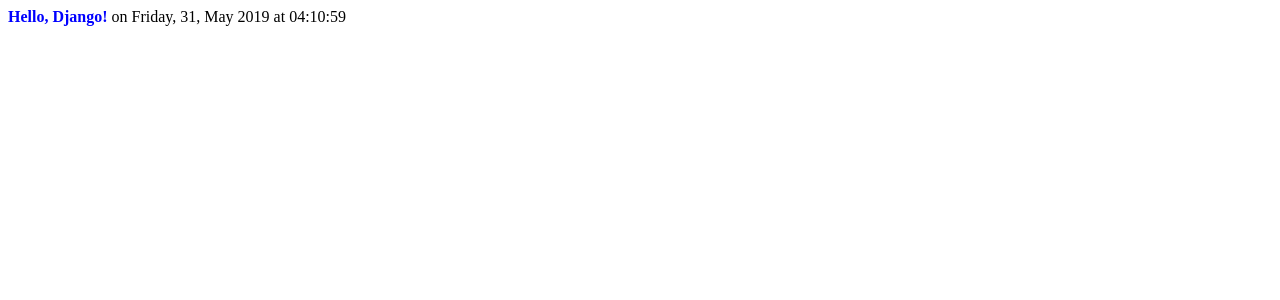
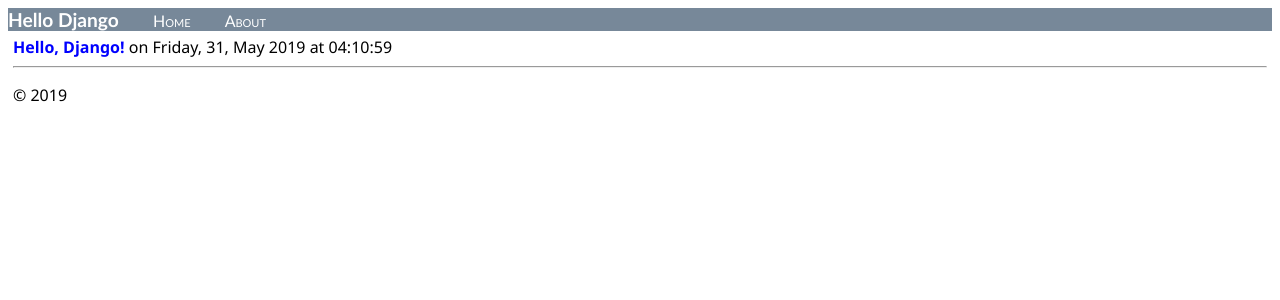
Before and after one commit to Atheros13/LearningDjango, a Django app: page / in a window 1280 px wide. Shown: the top 300 px of the page. Run offline with Django 3.2, Linux system fonts and the light colour scheme.

Commit message:
Start - Finish Static

```diff
--- a/BasicProject/BasicProject/urls.py
+++ b/BasicProject/BasicProject/urls.py
@@ -28,5 +28,6 @@
 
     url(r'^$', HelloDjangoApp.views.index, name='index'),
     url(r'^home$', HelloDjangoApp.views.index, name='home'),
+    url(r'^about$', HelloDjangoApp.views.about, name='about'),
 
 ]
--- a/BasicProject/HelloDjangoApp/static/site.css
+++ b/BasicProject/HelloDjangoApp/static/site.css
@@ -2,3 +2,31 @@
     font-weight: 600;
     color: blue;
 }
+
+.navbar {
+    background-color: lightslategray;
+    font-size: 1em;
+    font-family: 'Trebuchet MS', 'Lucida Sans Unicode', 'Lucida Grande', 'Lucida Sans', Arial, sans-serif;
+    color: white;
+    padding: 8px, 5px, 8px, 5px;
+}
+
+.navbar a {
+    text-decoration: none;
+    color: inherit;
+}
+
+.navbar-brand {
+    font-size: 1.2em;
+    font-weight: 600;
+}
+
+.navbar-item {
+    font-variant: small-caps;
+    margin-left: 30px;
+}
+
+.body-content {
+    padding: 5px;
+    font-family: 'Segoe UI', Tahoma, Geneva, Verdana, sans-serif;
+}
--- /dev/null
+++ b/BasicProject/HelloDjangoApp/templates/HelloDjangoApp/about.html
@@ -0,0 +1,4 @@
+{% extends "HelloDjangoApp/layout.html" %}
+{% block content %}
+{{ content }}
+{% endblock %}
--- a/BasicProject/HelloDjangoApp/templates/HelloDjangoApp/index.html
+++ b/BasicProject/HelloDjangoApp/templates/HelloDjangoApp/index.html
@@ -1,13 +1,4 @@
-<html>
-<head>
-    <title>{{ title }}</title>
-    {% load staticfiles %}
-    <link rel="stylesheet" type="text/css" href="{% static 'site.css' %}" />
-</head>
-
-<body>
-
-    <span class="message">{{message}}</span>{{ content }}
-
-</body>
-</html>
+{% extends "HelloDjangoApp/layout.html" %}
+{% block content %}
+<span class="message">{{message}}</span>{{content}}
+{% endblock %}
--- /dev/null
+++ b/BasicProject/HelloDjangoApp/templates/HelloDjangoApp/layout.html
@@ -0,0 +1,27 @@
+<!DOCTYPE html>
+
+<html lang="en" xmlns="http://www.w3.org/1999/xhtml">
+<head>
+    <meta charset="utf-8" />
+    <title>{{title}}</title>
+    {% load staticfiles %}
+    <link rel="stylesheet" type="text/css" href="{% static 'site.css' %}" />
+</head>
+
+<body>
+    <div class="navbar">
+        <a href="/" class="navbar-brand">Hello Django</a>
+        <a href="{% url 'home' %}" class="navbar-item">Home</a>
+        <a href="{% url 'about' %}" class="navbar-item">About</a>
+    </div>
+
+    <div class="body-content">
+        {% block content %}{% endblock %}
+        <hr/>
+        <footer>
+            <p>&copy; 2019</p>
+        </footer>
+    </div>
+
+</body>
+</html>
--- a/BasicProject/HelloDjangoApp/views.py
+++ b/BasicProject/HelloDjangoApp/views.py
@@ -18,3 +18,15 @@
         'content':" on " + now.strftime("%A, %d, %B %Y at %X")
         }
         )
+
+def about(request):
+
+    return render(
+
+        request,
+        "HelloDjangoApp/about.html",
+        {
+            'title': "About HelloDjangoApp",
+            'content': "Example app page for Django."
+        },
+        )
```
Also changed, not shown: 1 other file.
